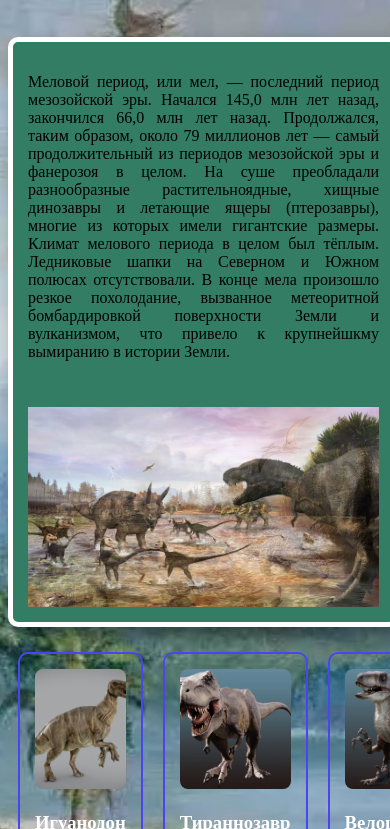
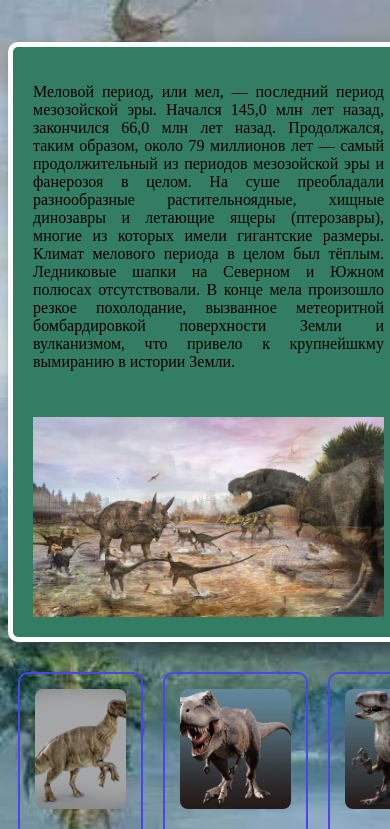
Before and after one commit to Deniska-Korablev/dino-website, a plain HTML site: page index.html in a window 390 px wide. Shown: the part 168-997 px from the top of the page. Drawn offline with Linux system fonts and the light colour scheme.

Commit message:
Update index.html

```diff
--- a/index.html
+++ b/index.html
@@ -11,10 +11,15 @@
     	<style>
 
 		@media (max-width: 768px) {
+			body {
+    				overflow-x: hidden; /* Блокируем горизонтальный скролл */
+				padding-right: 1px; /* "Разбудит" браузерный рендеринг */
+    				width: 100vw;
+  				}
 			.block_start, .block_end {
     				width: 90% !important; /* Чуть уже экрана */
-    				margin: 15px auto !important; /* Центрирование */
-    				padding: 15px !important; /* Увеличим отступы */
+    				margin: 20px auto !important; /* Центрирование */
+    				padding: 20px !important; /* Увеличим отступы */
     				flex-direction: column; /* Колонка */
   				}
   			.dino-card {
@@ -27,11 +32,6 @@
     				grid-template-columns: repeat(2, 1fr); /* 2 колонки вместо 5 */
 				padding: 0 10px; /* Отступ слева и справа */
     				gap: 10px;
-  				}
-			body {
-    				overflow-x: hidden; /* Блокируем горизонтальный скролл */
-				padding-right: 1px; /* "Разбудит" браузерный рендеринг */
-    				width: 100vw;
   				}
 		}
 
```
